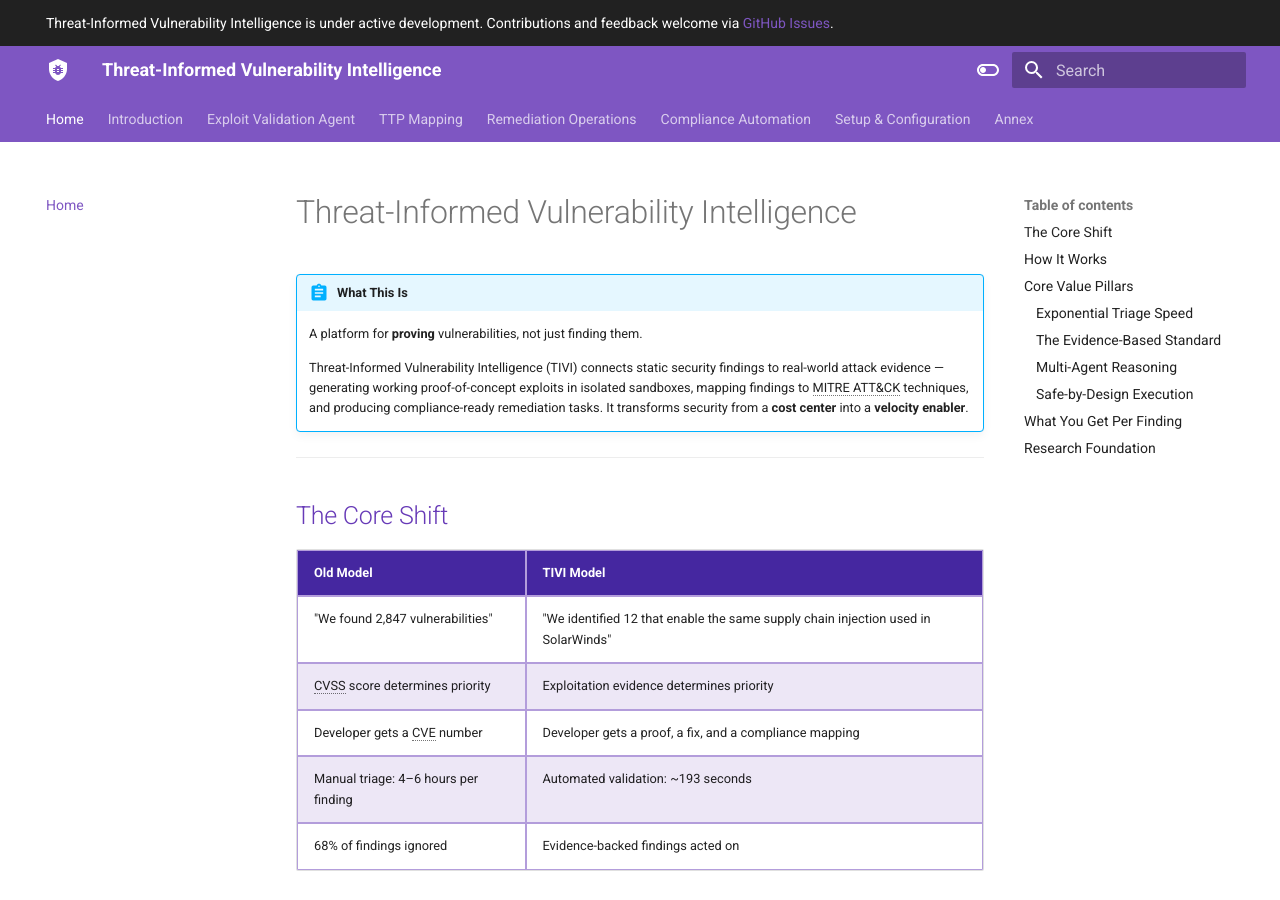
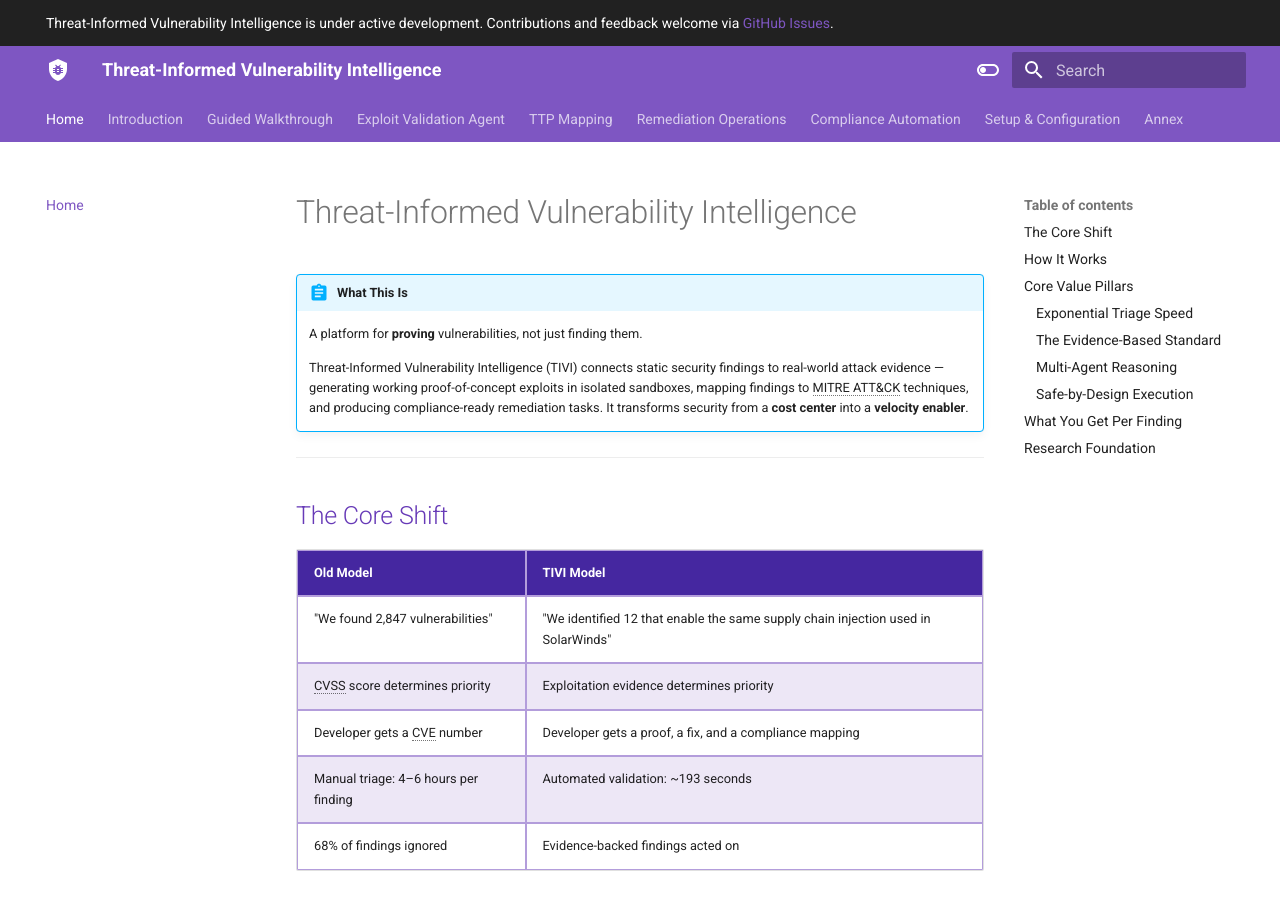
Before and after one commit to maorkuriel/threat-informed-vuln-intel, an MkDocs documentation site: the page built from docs/index.md, in a window 1280 px wide and 900 px high. Built offline with MkDocs 1.6.1 and Material for MkDocs 9.7.7, drawn with Linux system fonts in a browser that asks for light colours; comment, search, counter and statistics services are not loaded.

Commit message:
docs: add Guided Walkthrough to nav

```diff
--- a/mkdocs.yml
+++ b/mkdocs.yml
@@ -90,6 +90,7 @@
       - From Detection to Proof: introduction/detection_to_proof.md
       - Research Foundation: introduction/research_foundation.md
       - Architecture Overview: introduction/architecture.md
+  - Guided Walkthrough: walkthrough.md
   - Exploit Validation Agent:
       - Overview: agent/overview.md
       - Multi-Agent Reasoning: agent/multi_agent.md
```
